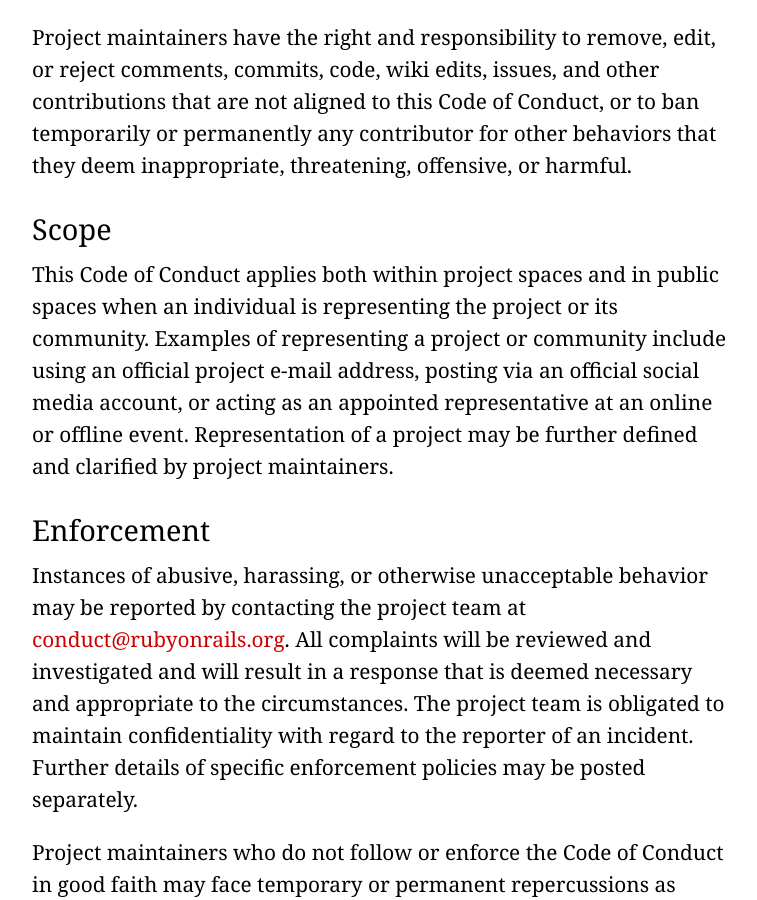
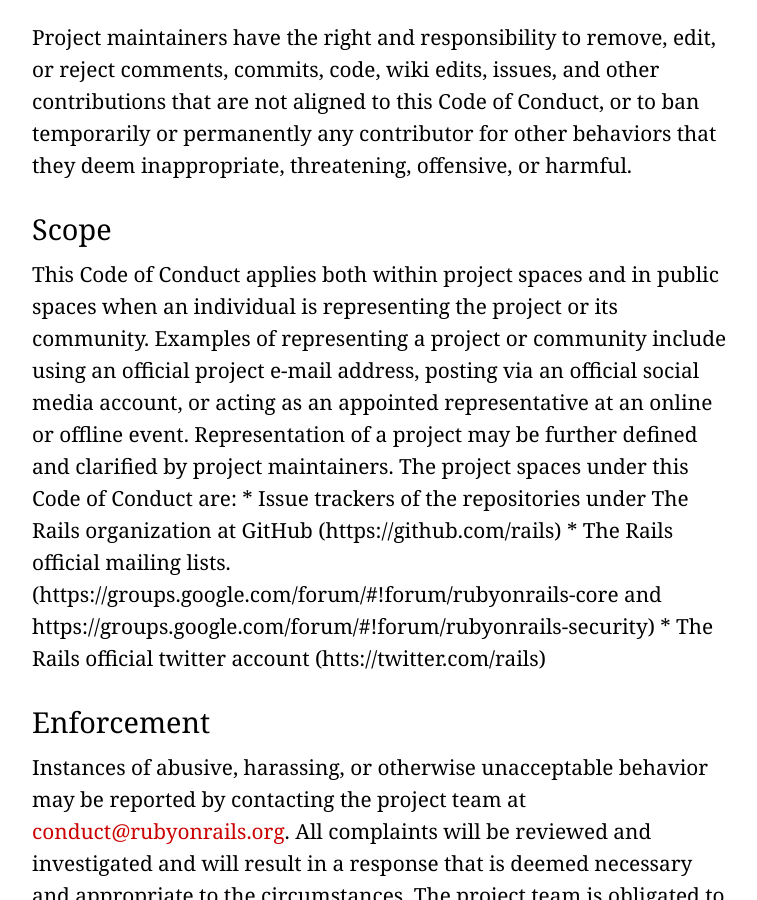
Before and after one commit to rails/homepage, a Jekyll site: the page built from conduct.html, in a window 1280 px wide and 900 px high, scrolled down 1581 px. Shown: the whole window, without its empty margins (258-1015 px from the left). Built offline with Jekyll 4.4.1, drawn with Linux system fonts in a browser that asks for light colours.

Commit message:
Clarify the official channels under the CoC

```diff
--- a/conduct.html
+++ b/conduct.html
@@ -87,6 +87,12 @@
         account, or acting as an appointed representative at an online or
         offline event. Representation of a project may be further defined and
         clarified by project maintainers.
+
+        The project spaces under this Code of Conduct are:
+
+        * Issue trackers of the repositories under The Rails organization at GitHub (https://github.com/rails)
+        * The Rails official mailing lists. (https://groups.google.com/forum/#!forum/rubyonrails-core and https://groups.google.com/forum/#!forum/rubyonrails-security)
+        * The Rails official twitter account (htts://twitter.com/rails)
       </p>
 
       <h2>Enforcement</h2>
--- a/index.html
+++ b/index.html
@@ -7,7 +7,6 @@
         <li class="first"><a href="https://weblog.rubyonrails.org/">Blog</a></li>
         <li><a href="https://guides.rubyonrails.org/">Guides</a></li>
         <li><a href="https://api.rubyonrails.org/">API</a></li>
-        <li><a href="https://stackoverflow.com/questions/tagged/ruby-on-rails">Ask for help</a></li>
         <li><a href="https://github.com/rails/rails">Contribute on GitHub</a></li>
       </ul>
     </div>
```
